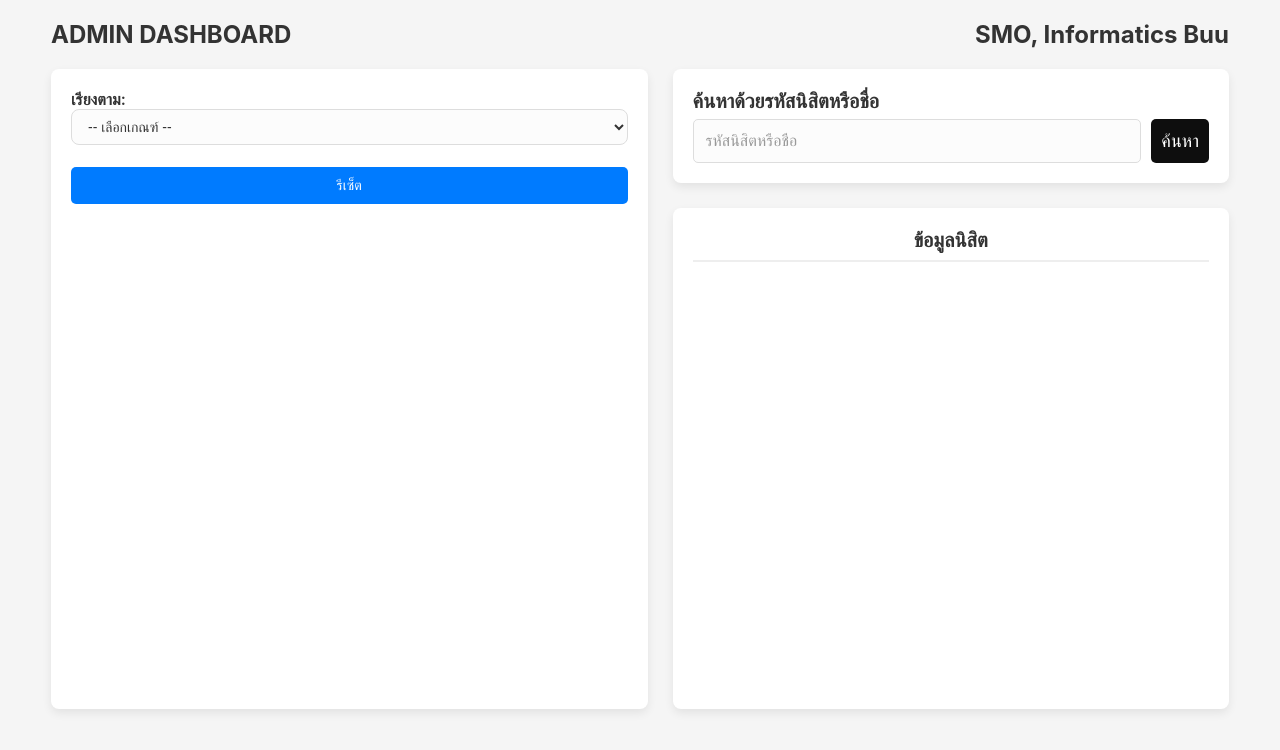
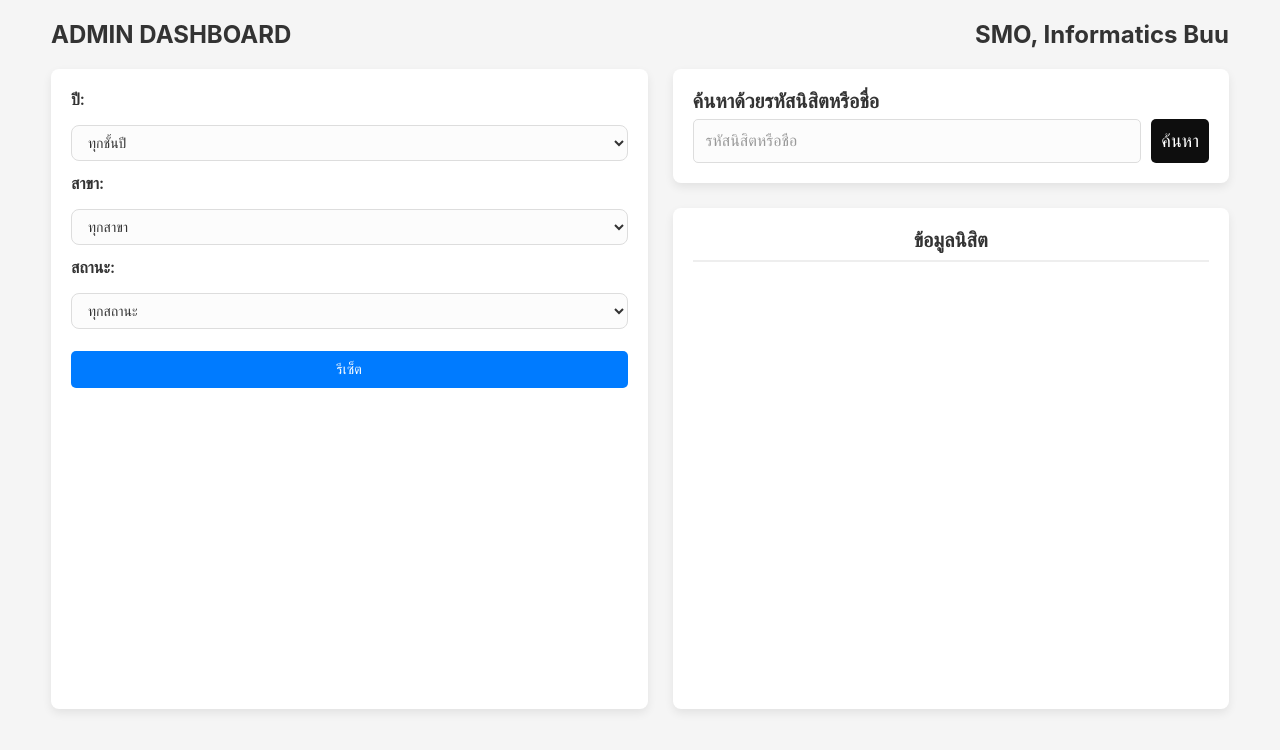
Before and after one commit to FTGFLabs/shirtAdminDashboard, a website: page src/index.html in a window 1280 px wide. Drawn offline with Linux system fonts and the light colour scheme.

Commit message:
feat: drop down sort data at once

```diff
--- a/src/index.html
+++ b/src/index.html
@@ -432,39 +432,36 @@
 
     <div class="warp-container">
       <div class="left-container">
-        <div class="filter-section" id="filter-section">
-          <div class="filter-main">
-            <label for="sortBy">เรียงตาม:</label>
-            <select class="sort-box"id="sortBy" onchange="handleSortSelection()">
-              <option value="">-- เลือกเกณฑ์ --</option>
-              <option value="status">สถานะ</option>
-              <option value="year">ปี (66, 67, 68)</option>
-              <option value="major">สาขา</option>
+        <div class="filter-section">
+          <label for="yearFilter">ปี:</label>
+          <select class="sort-box" id="yearFilter" onchange="applyFilters()">
+            <option value="all">ทุกชั้นปี</option>
+            <option value="65">65</option>
+            <option value="66">66</option>
+            <option value="67">67</option>
+            <option value="68">68</option>
           </select>
-          </div>
 
-          <div id="majorFilterContainer">
-            <label for="majorFilter">เลือกสาขาย่อย:</label>
-            <select class="sort-box" id="majorFilter" onchange="filterByMajor()">
-              <option value="">-- เลือกสาขา --</option>
-              <option value="ITDI">เทคโนโลยีสารสนเทศเพื่ออุตสาหกรรมดิจิทัล (ITDI)</option>
-              <option value="SE">วิศวกรรมซอฟต์แวร์ (SE)</option>
-              <option value="CS">วิทยาการคอมพิวเตอร์ (CS)</option>
-              <option value="AAI">ปัญญาประดิษฐ์ประยุกต์และเทคโนโลยีอัจฉริยะ (AAI)</option>
+          <label for="majorFilter">สาขา:</label>
+          <select class="sort-box" id="majorFilter" onchange="applyFilters()">
+            <option value="all">ทุกสาขา</option>
+            <option value="ITDI">ITDI</option>
+            <option value="SE">SE</option>
+            <option value="CS">CS</option>
+            <option value="AAI">AAI</option>
           </select>
-          </div>
 
-          <div id="statusFilterContainer">
           <label for="statusFilter">สถานะ:</label>
-            <select class="sort-box" id="statusFilter" onchange="filterByStatus()">
-              <option value="">-- เลือกสถานะ --</option>
+          <select class="sort-box" id="statusFilter" onchange="applyFilters()">
+            <option value="all">ทุกสถานะ</option>
             <option value="รอรับ">รอรับ</option>
             <option value="จัดส่งสำเร็จ">จัดส่งสำเร็จ</option>
             <option value="มีปัญหา">มีปัญหา</option>
             <option value="รอตรวจสอบ">รอตรวจสอบ</option>
           </select>
         </div>
-        </div>
+
+
         <button class="reset-btn" onclick="resetFilters()">รีเซ็ต</button>
         <div class="show-list">
           <div id="leftContainer"></div>
@@ -731,7 +728,13 @@
       const leftContainer = document.getElementById('leftContainer');
       leftContainer.innerHTML = '';
 
-      dataRows.forEach(row => {
+      const sortedData = [...dataRows].sort((a, b) => {
+        const idA = a[2] ? parseInt(a[2], 10) : 0;
+        const idB = b[2] ? parseInt(b[2], 10) : 0;
+        return idA - idB;
+      });
+
+      sortedData.forEach(row => {
         const rawId = row[2];
         const formattedId = rawId ? Number(rawId).toFixed(0) : '';
         const name = row[4] || '-';
@@ -801,15 +804,45 @@
       }
     }
 
+    function applyFilters() {
+      const selectedYear = document.getElementById("yearFilter").value;
+      const selectedMajor = document.getElementById("majorFilter").value;
+      const selectedStatus = document.getElementById("statusFilter").value;
+
+      let filtered = [...allStudentData];
+
+      // กรองตามปี
+      if (selectedYear !== "all") {
+        filtered = filtered.filter(row => {
+          const rawId = row[2] ? row[2].toString() : "";
+          return rawId.startsWith(selectedYear);
+        });
+      }
+
+      // กรองตามสาขา
+      if (selectedMajor !== "all") {
+        filtered = filtered.filter(row => {
+          const abbrev = getMajorAbbreviation(row[5]);
+          return abbrev === selectedMajor;
+        });
+      }
+
+      // กรองตามสถานะ
+      if (selectedStatus !== "all") {
+        filtered = filtered.filter(row => (row[13] || "") === selectedStatus);
+      }
+
+      renderStudentList(filtered);
+    }
+
+
 
     // Reset all filters and show full list
   function resetFilters() {
     // รีเซ็ตค่า filter
-    document.getElementById("sortBy").value = "";
-    document.getElementById("majorFilter").value = "";
-    document.getElementById("statusFilter").value = "";
-    document.getElementById("majorFilterContainer").style.display = "none";
-    document.getElementById("statusFilterContainer").style.display = "none";
+    document.getElementById("yearFilter").value = "all";
+    document.getElementById("majorFilter").value = "all";
+    document.getElementById("statusFilter").value = "all";
 
     // โหลดข้อมูลล่าสุดจาก Google Sheet
     google.script.run.withSuccessHandler(function(data) {
@@ -829,23 +862,6 @@
     }).getAllStudents();
   }
 
-    // Show/hide filter options based on sort selection
-    function handleSortSelection() {
-      const sortBy = document.getElementById("sortBy").value;
-      const majorFilter = document.getElementById("majorFilterContainer");
-      const statusFilter = document.getElementById("statusFilterContainer");
-
-      majorFilter.style.display = "none";
-      statusFilter.style.display = "none";
-
-      if (sortBy === "major") {
-        majorFilter.style.display = "block";
-      } else if (sortBy === "status") {
-        statusFilter.style.display = "block";
-      }
-
-      sortAndRenderStudents();
-    }
 
     // Sort students and render the list
     function sortAndRenderStudents() {
```
Lines whose indentation alone changed are shown as unchanged.
